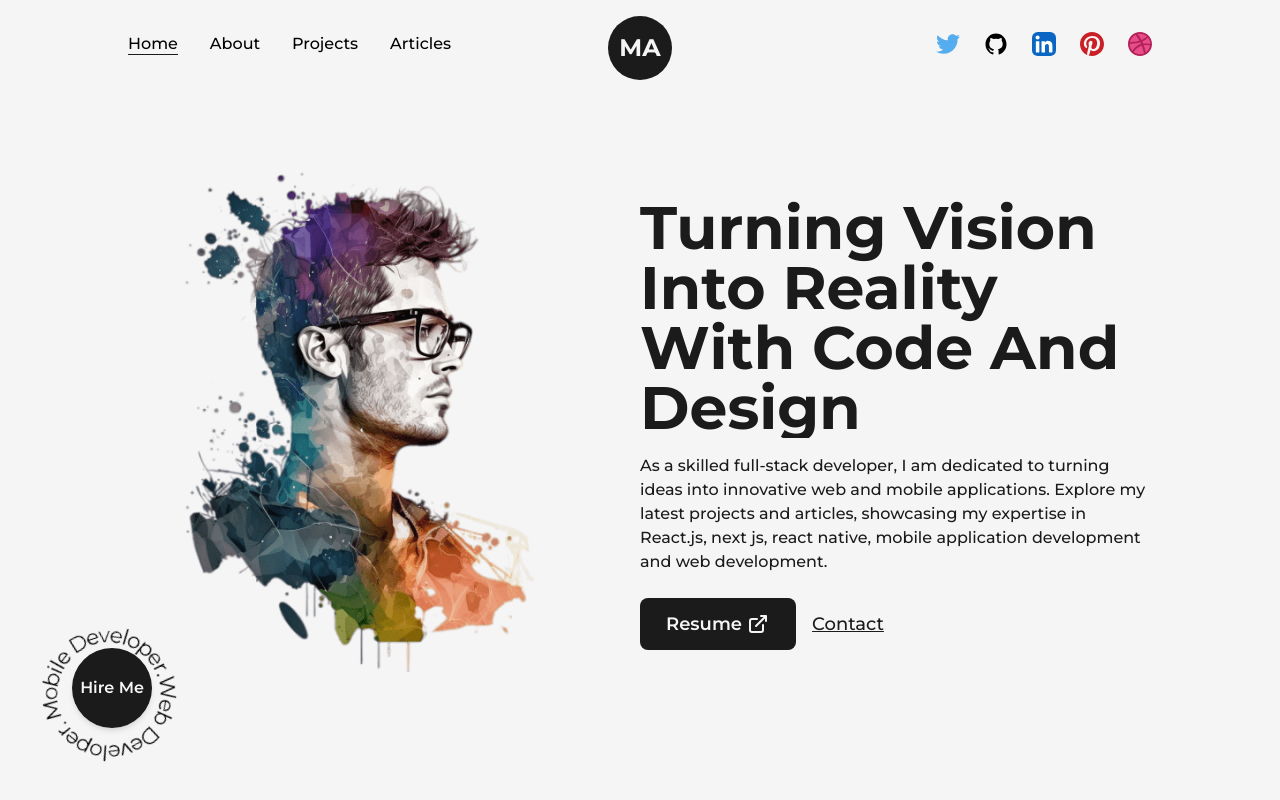
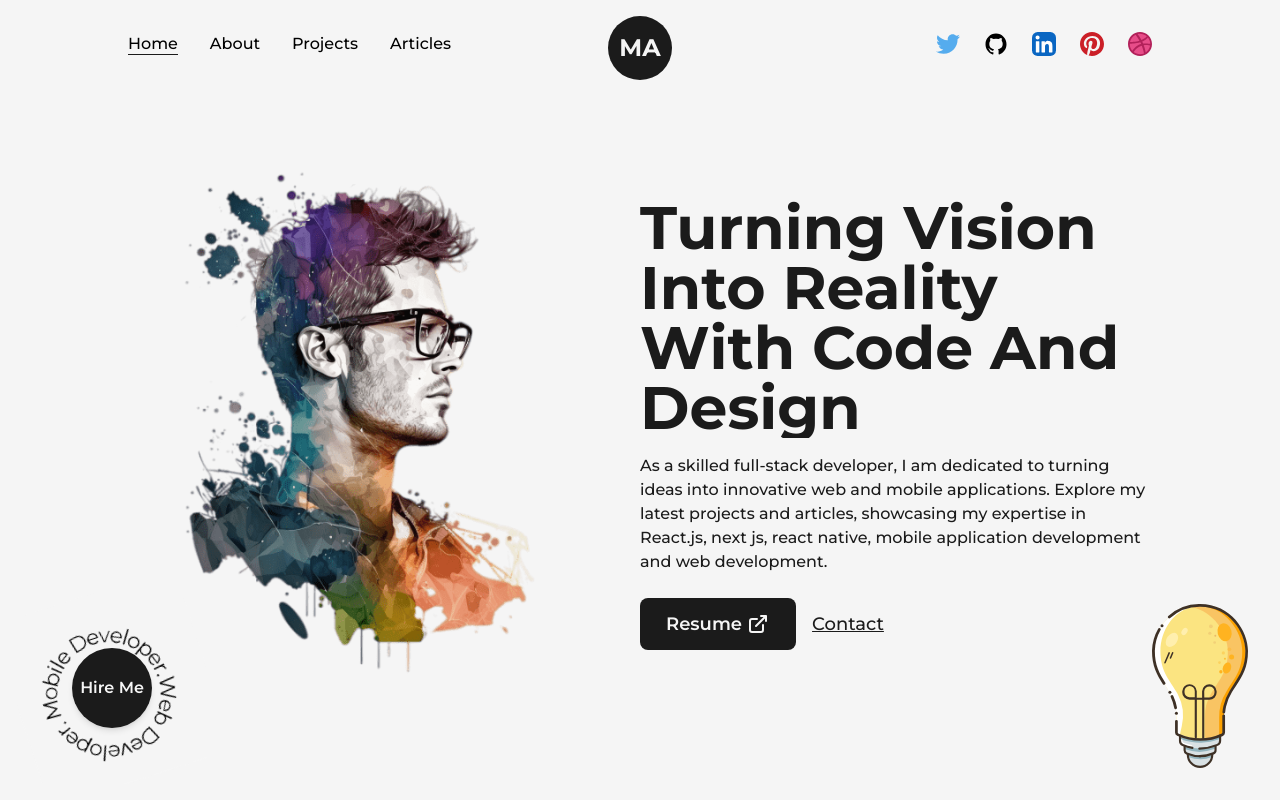
Before and after one commit to Manasseh919/myportfolio, a Next.js app: page / in a window 1280 px wide. Shown: the top 800 px of the page. Built offline with nearby package versions, Linux system fonts and the light colour scheme.

Commit message:
bulb image done

```diff
--- a/src/pages/index.js
+++ b/src/pages/index.js
@@ -9,6 +9,7 @@ import AnimatedText from "@/components/AnimatedText";
 import Link from "next/link";
 import { LinkArrow } from "@/components/Icons";
 import HireMe from "@/components/HireMe";
+import lightBulb from "../../public/images/svgs/miscellaneous_icons_1.svg"
 
 const inter = Inter({ subsets: ["latin"] });
 
@@ -59,6 +60,9 @@ export default function Home() {
           </div>
         </Layout>
         <HireMe/>
+        <div className="absolute right-8 bottom-8 inline-block w-24">
+          <Image src={lightBulb} alt="Manasseh" className="w-full h-auto"/>
+        </div>
       </main>
     </>
   );
```
